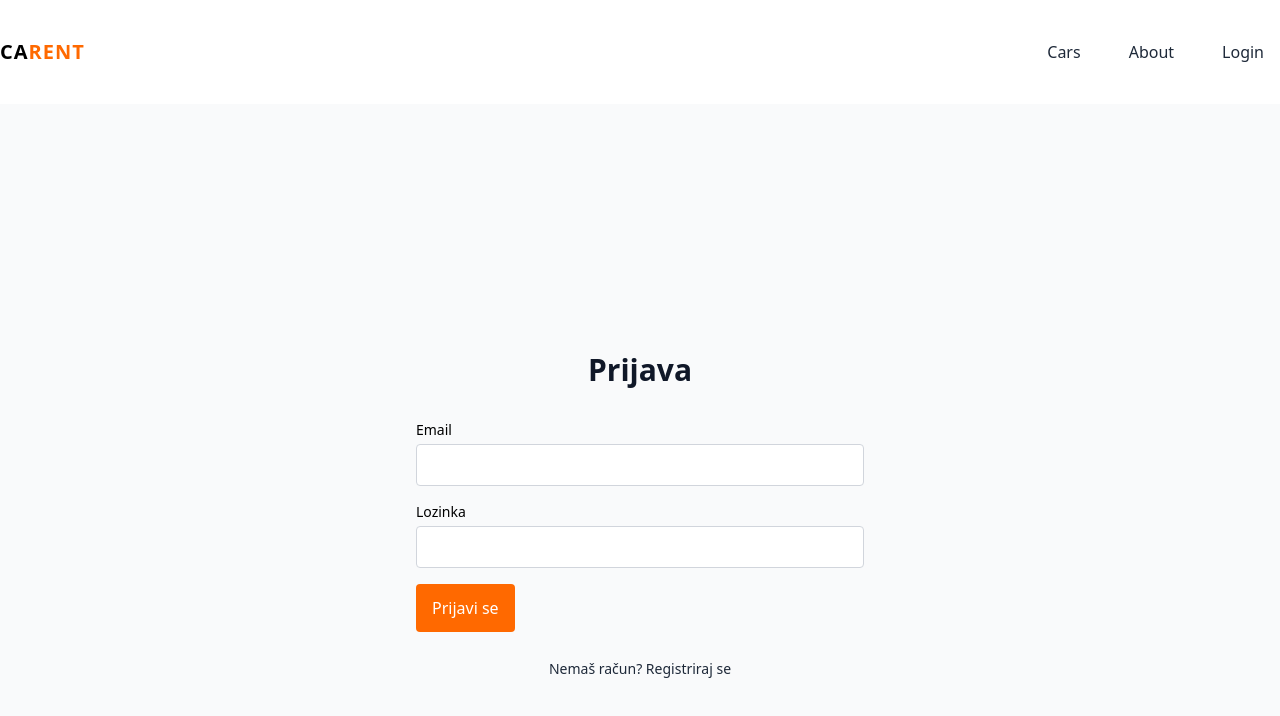
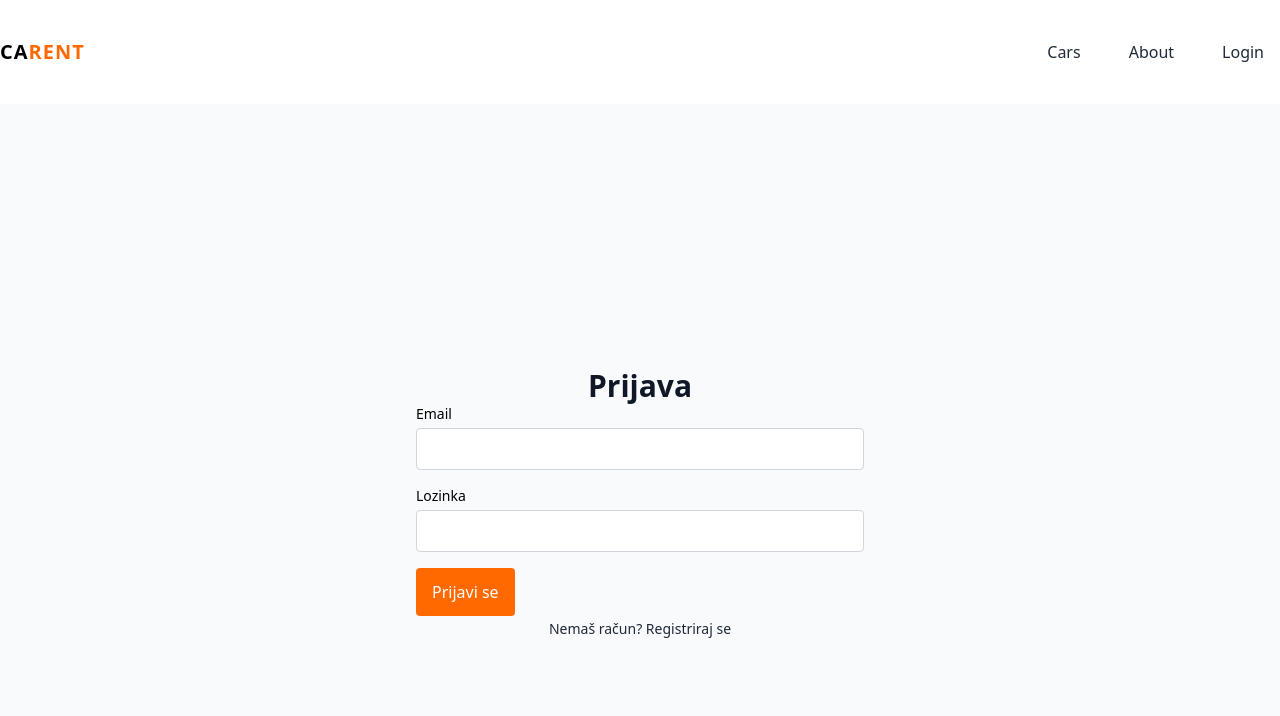
Before and after one commit to merko30/carent, a Next.js app: page /login in a window 1280 px wide. Shown: the top 716 px of the page. Built offline with nearby package versions, Linux system fonts and the light colour scheme; no server answers.

Commit message:
fix: remove login

```diff
--- a/app/login/Form.tsx
+++ b/app/login/Form.tsx
@@ -34,7 +34,7 @@ const Form = () => {
   }, [state.success]);
 
   return (
-    <form className="mt-8 space-y-6" action={formAction}>
+    <form action={formAction}>
       {state.error && (
         <Alert variant="error">
           {state.error.message || "Došlo je do greške"}
--- a/app/login/page.tsx
+++ b/app/login/page.tsx
@@ -4,13 +4,11 @@ import Form from "./Form";
 
 export default function LoginPage() {
   return (
-    <div className="min-h-screen flex items-center justify-center bg-gray-50 py-12 px-4 sm:px-6 lg:px-8">
-      <div className="max-w-md w-full space-y-8">
-        <div>
-          <h2 className="mt-6 text-center text-3xl font-extrabold text-gray-900">
-            Prijava
-          </h2>
-        </div>
+    <div className="min-h-screen flex items-center justify-center bg-gray-50 px-4 sm:px-6 lg:px-8">
+      <div className="max-w-md w-full">
+        <h2 className="text-center text-3xl font-extrabold text-gray-900">
+          Prijava
+        </h2>
 
         <Form />
       </div>
```
